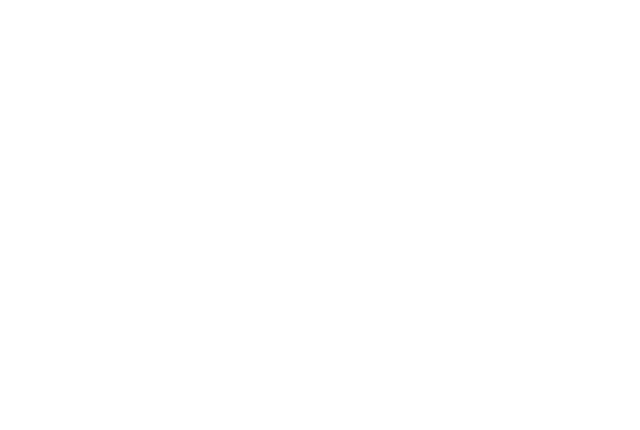
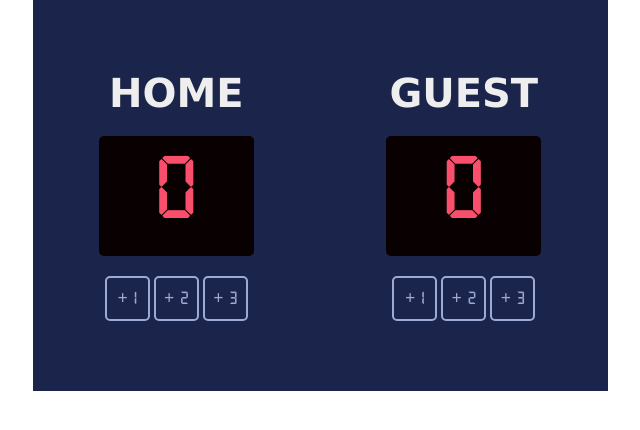
Before and after one commit to lpmat/basketball-scoreboard, a plain HTML site: page index.html in a window 1280 px wide. Shown: the whole page, without its empty margins (320-960 px from the left). Drawn offline with Linux system fonts and the light colour scheme.

Commit message:
Create layout

```diff
--- a/index.css
+++ b/index.css
@@ -1,5 +1,78 @@
 *, *::before, *::after {
+    box-sizing: border-box;
+}
+
+* {
     margin: 0;
     padding: 0;
-    box-sizing: border-box;
 }
+
+@font-face {
+    font-family: Technology;
+    src: url(technology.ttf);
+}
+
+@font-face {
+    font-family: Technology;
+    src: url(technology_bold.ttf);
+    font-weight: bold;
+}
+
+.container {
+    width: 575px;
+    margin: 0 auto;
+
+    padding-block: 70px;
+
+    display: flex;
+    justify-content: space-around;
+
+    background: #1B244A;
+}
+
+.team {
+    display: flex;
+    flex-direction: column;
+    align-items: center;
+    gap: 20px;
+
+    > h2 {
+        font-family: Verdana, Geneva, Tahoma, sans-serif;
+        font-size: 40px;
+        color: #EEEEEE;
+    }
+}
+
+.score {
+    width: 155px;
+    height: 120px;
+
+    display: flex;
+    justify-content: center;
+    align-items: center;
+
+    background: #080001;
+    border-radius: 5px;
+
+    > p {
+        font-family: "Technology";
+        font-weight: bold;
+        font-size: 90px;
+        color: #F94F6D;
+        line-height: 0;
+    }
+}
+
+button {
+    font-family: "Technology";
+    font-weight: bold;
+    font-size: 18px;
+    color: #9AABD8;
+
+    width: 45px;
+    aspect-ratio: 1/1;
+
+    border: 2px solid #9AABD8;
+    border-radius: 5px;
+    background: none;
+}
--- a/index.html
+++ b/index.html
@@ -3,9 +3,36 @@
 <head>
     <meta charset="UTF-8">
     <meta name="viewport" content="width=device-width, initial-scale=1.0">
-    <title>Document</title>
+    <title>Basketball Scoreboard</title>
+
+    <link rel="stylesheet" href="index.css">
 </head>
 <body>
+    <div class="container">
+        <div class="team">
+            <h2>HOME</h2>
+            <div class="score">
+                <p>0</p>
+            </div>
+            <div>
+                <button>+ 1</button>
+                <button>+ 2</button>
+                <button>+ 3</button>
+            </div>
+        </div>
+        <div class="team">
+            <h2>GUEST</h2>
+            <div class="score">
+                <p>0</p>
+            </div>
+            <div>
+                <button>+ 1</button>
+                <button>+ 2</button>
+                <button>+ 3</button>
+            </div>
+        </div>
+    </div>
 
+    <script src="index.js"></script>
 </body>
 </html>
```
Also changed, not shown: technology.ttf (added), technology_bold.ttf (added).
